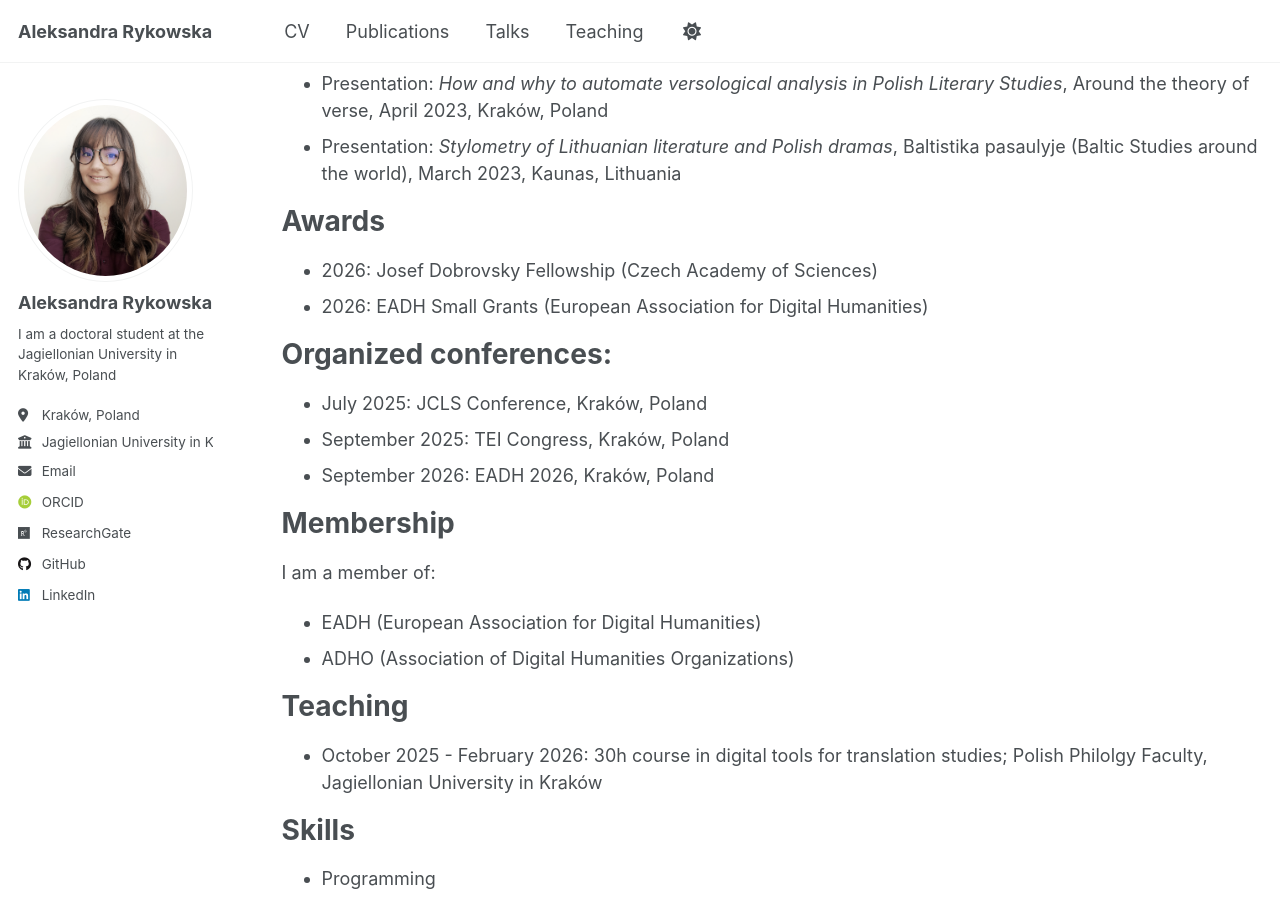
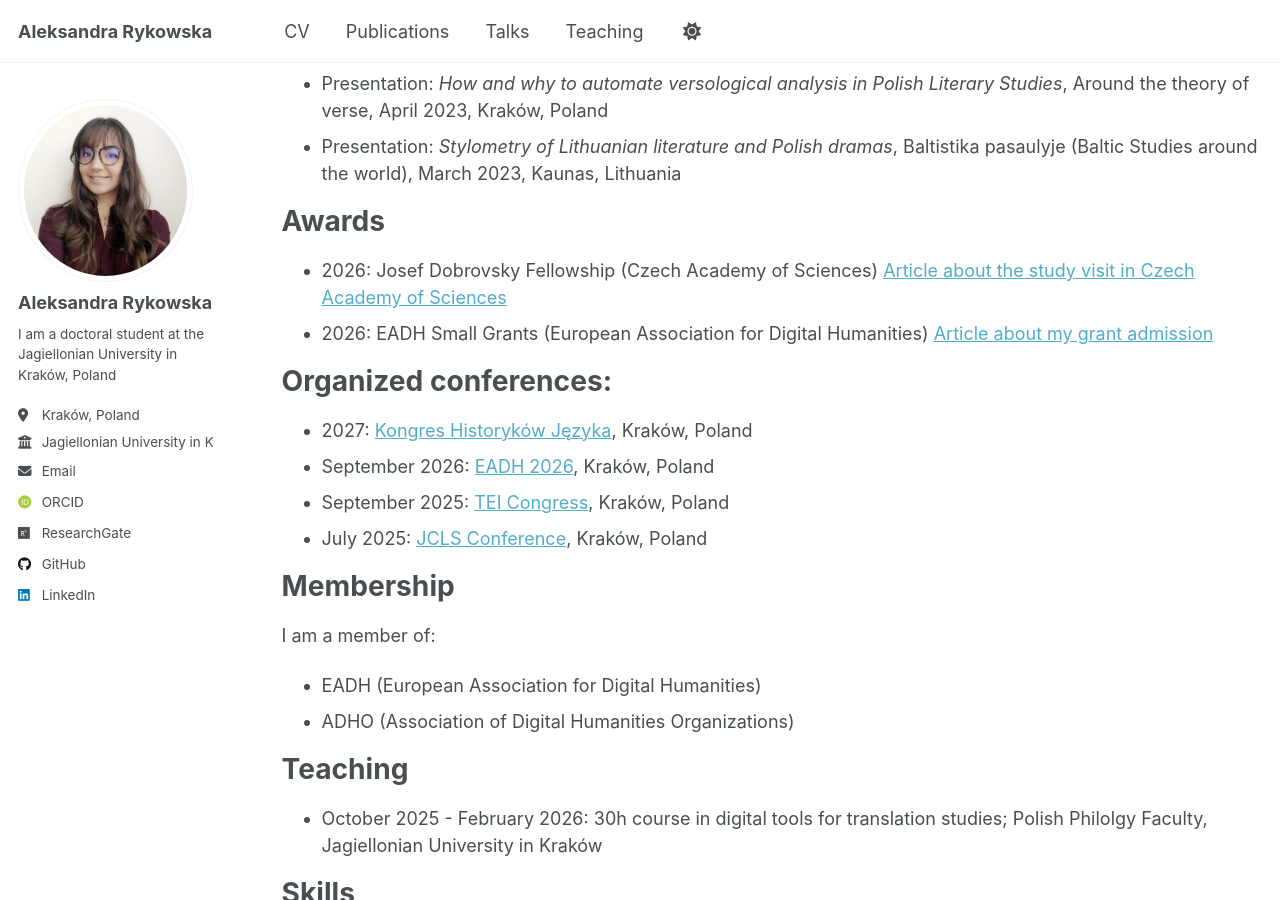
Before and after one commit to aleksandra2812/aleksandra2812.github.io, a Jekyll site: the page built from _pages/cv.md, in a window 1280 px wide and 900 px high, scrolled down 1925 px. Built offline with Jekyll 4.4.1, drawn with Linux system fonts in a browser that asks for light colours; some web fonts are replaced; a script that is not in the unit is left out.

Commit message:
update cv

```diff
--- a/_pages/cv.md
+++ b/_pages/cv.md
@@ -62,13 +62,16 @@ Selected talks
 Awards
 ======
 * 2026: Josef Dobrovsky Fellowship (Czech Academy of Sciences)
+[Article about the study visit in Czech Academy of Sciences](https://ucl.cas.cz/aktuality/predstavujeme-nase-stipendistky-aleksandra-rykowska/)
 * 2026: EADH Small Grants (European Association for Digital Humanities)
+[Article about my grant admission](https://eadh.org/news/2026/02/10/eadh-small-grants-meet-2025-awardees)
 
 Organized conferences:
 =====
-* July 2025: JCLS Conference, Kraków, Poland
-* September 2025: TEI Congress, Kraków, Poland
-* September 2026: EADH 2026, Kraków, Poland
+* 2027: [Kongres Historyków Języka](https://kongreshistorykowjezyka27.confer.uj.edu.pl/iii-kongres-historykow-jezyka), Kraków, Poland
+* September 2026: [EADH 2026](https://eadh2026.confer.uj.edu.pl/start), Kraków, Poland
+* September 2025: [TEI Congress](https://tei2025.confer.uj.edu.pl/), Kraków, Poland
+* July 2025: [JCLS Conference](https://jcls.io/site/ccls2025/), Kraków, Poland
 
 Membership
 ======
@@ -78,7 +81,6 @@ I am a member of:
 
 Teaching
 ======
-
 * October 2025 - February 2026: 30h course in digital tools for translation studies; Polish Philolgy Faculty, Jagiellonian University in Kraków
 
 Skills
```
